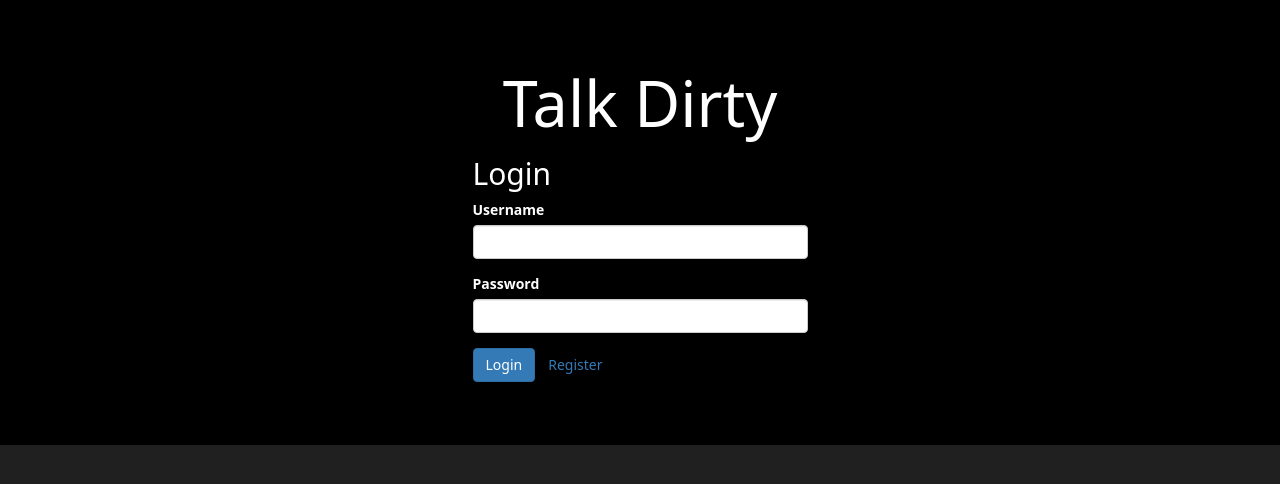
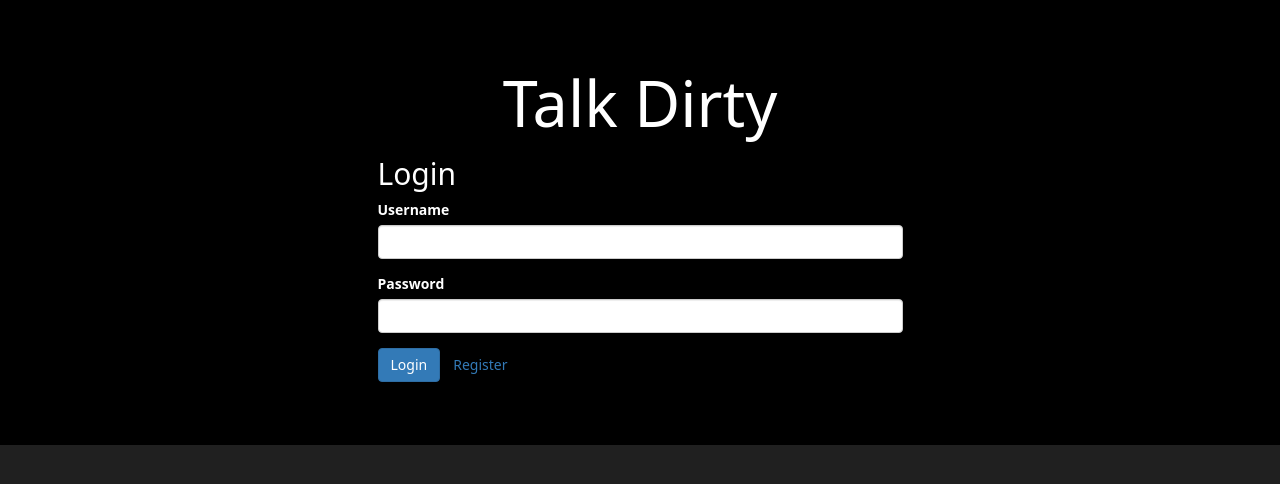
Before and after one commit to iviixii/talk-dirty, a React app: page /login in a window 1280 px wide. Shown: the top 484 px of the page. Built offline with nearby package versions, Linux system fonts and the light colour scheme.

Commit message:
adjusted class name and bootstrap

```diff
--- a/src/App/App.js
+++ b/src/App/App.js
@@ -25,18 +25,16 @@
         return (
             <div className="jumbotron">
                 <div className="container">
-                    <div className="col-sm-8 col-sm-offset-2">
                     {alert.message &&
                         <div className={`alert ${alert.type}`}>{alert.message}</div>
                     }
                     <Router history={history}>
-                            <div>
+                        <div className="container">
                             <PrivateRoute exact path="/" component={HomePage} />
                             <Route path="/login" component={LoginPage} />
                             <Route path="/register" component={RegisterPage} />
                         </div>
                     </Router>
-                    </div>
                 </div>
             </div>
         );
```
Lines whose indentation alone changed are shown as unchanged.
